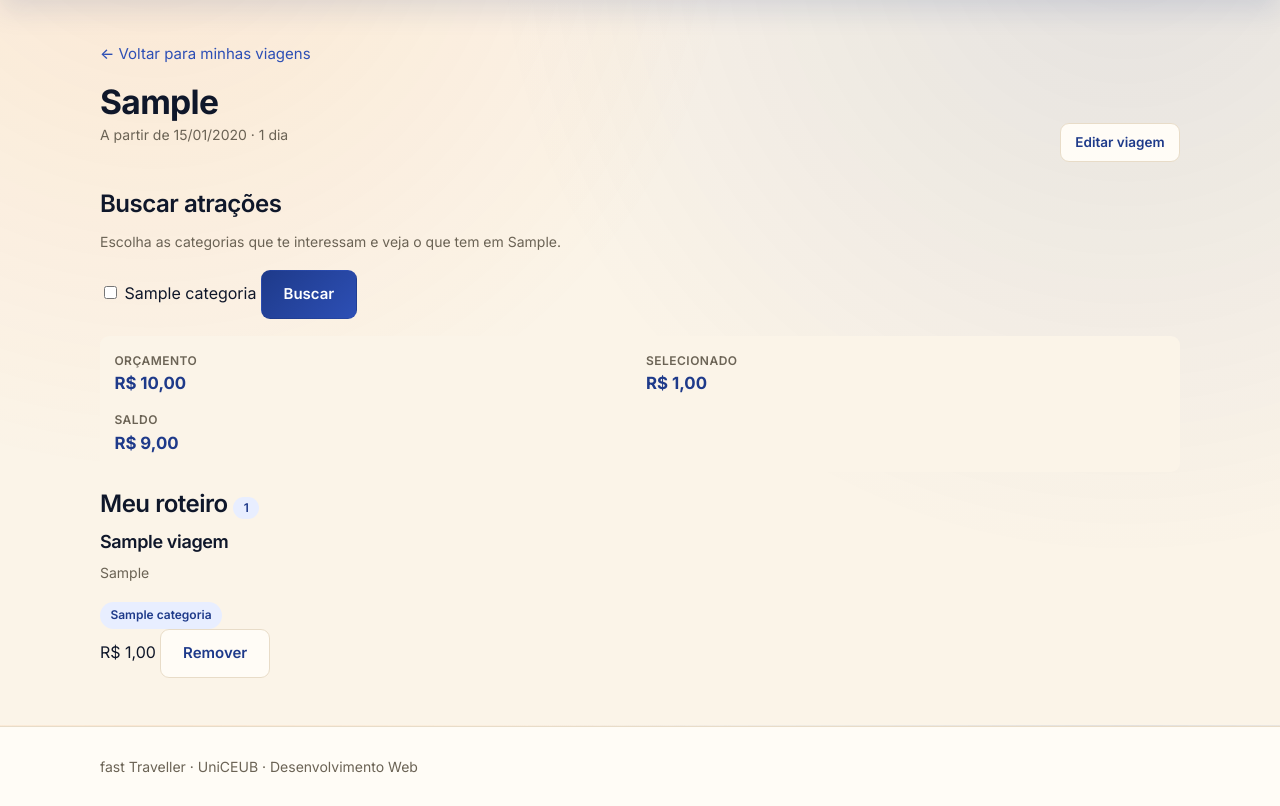
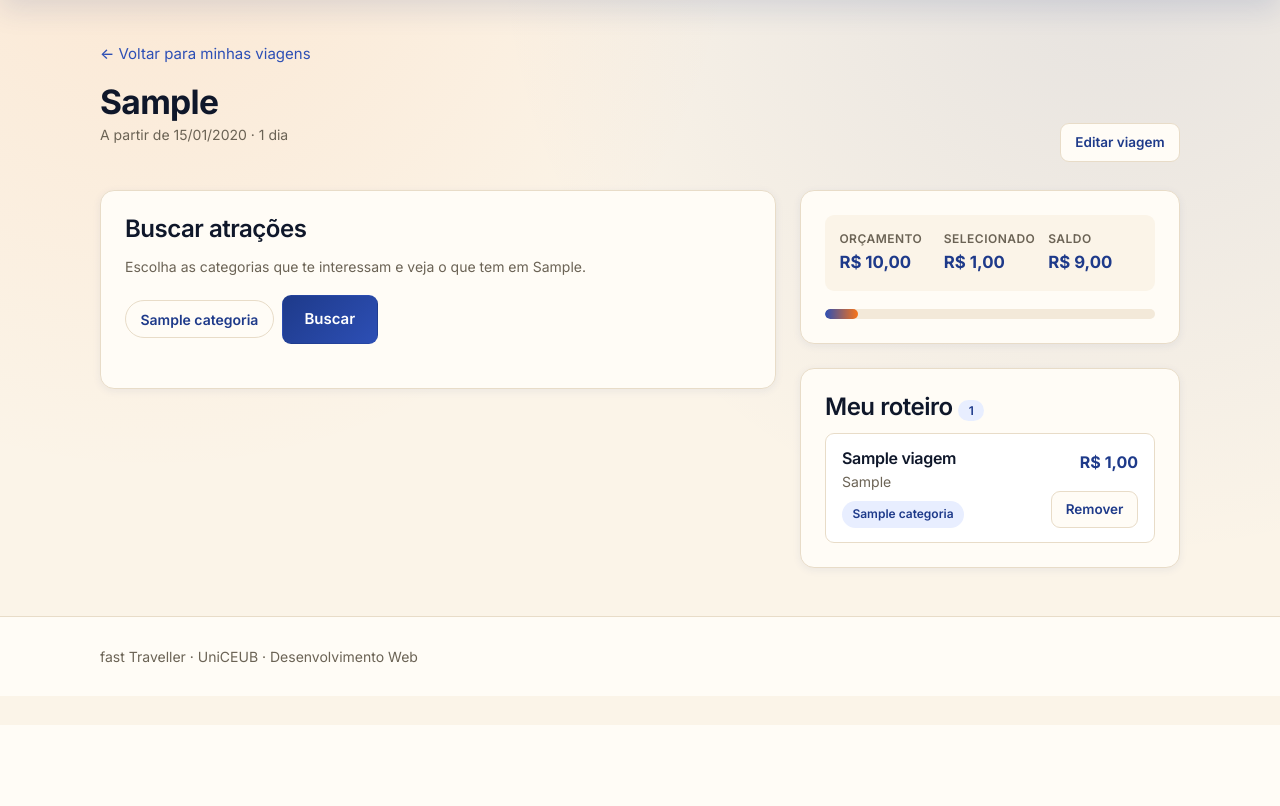
Before and after one commit to YuriMacedoBolis/Fast-Traveller, a Django app: page /viagens/1/ in a window 1280 px wide. Shown: the part 75-881 px from the top of the page. After the commit the page ends 800 px from the top, so only its background shows below. Run offline with Django 5.2, Linux system fonts and the light colour scheme; a user stored in the database is signed in; tables that the repository leaves empty hold one stand-in row (values such as "Sample post"); parts of the project's set-up code (start-up, migrations or seed data) failed here and were passed over.

Commit message:
style: adiciona estilos da tela de roteiro

```diff
--- a/static/css/base.css
+++ b/static/css/base.css
@@ -725,3 +725,175 @@ a:hover {
     align-items: end;
   }
 }
+
+.bloco {
+  background: var(--superficie);
+  border: 1px solid var(--borda);
+  border-radius: var(--raio);
+  box-shadow: var(--sombra);
+  padding: 1.5rem;
+  animation: surgir 460ms var(--transicao) both;
+}
+
+.roteiro {
+  display: grid;
+  grid-template-columns: 1fr;
+  gap: 1.5rem;
+  align-items: start;
+}
+
+.roteiro__lateral {
+  display: grid;
+  gap: 1.5rem;
+}
+
+.dados-viagem--tres {
+  grid-template-columns: repeat(3, 1fr);
+  margin-top: 0;
+}
+
+.resumo-orcamento {
+  transition: border-color var(--transicao), box-shadow var(--transicao);
+}
+
+.resumo-orcamento--estourado {
+  border-color: var(--alerta);
+  box-shadow: 0 0 0 3px rgb(220 38 38 / 0.15);
+}
+
+.barra-progresso {
+  height: 10px;
+  background: var(--creme-escuro);
+  border-radius: 999px;
+  overflow: hidden;
+}
+
+.barra-progresso__preenchimento {
+  height: 100%;
+  width: 0;
+  border-radius: 999px;
+  background: linear-gradient(90deg, var(--azul-medio), var(--laranja-aventura));
+  transition: width 400ms var(--transicao), background var(--transicao);
+}
+
+.barra-progresso__preenchimento--estourado {
+  background: var(--alerta);
+}
+
+.aviso-estouro {
+  margin: 0.85rem 0 0;
+  color: var(--alerta);
+  font-weight: 600;
+  font-size: 0.9375rem;
+}
+
+.filtro-categorias {
+  display: flex;
+  flex-wrap: wrap;
+  gap: 0.5rem;
+  align-items: center;
+  margin-bottom: 1.25rem;
+}
+
+.chip {
+  position: relative;
+  cursor: pointer;
+}
+
+.chip input {
+  position: absolute;
+  opacity: 0;
+}
+
+.chip span {
+  display: inline-block;
+  padding: 0.4rem 0.9rem;
+  border: 1.5px solid var(--borda);
+  border-radius: 999px;
+  background: var(--superficie);
+  font-size: 0.875rem;
+  font-weight: 600;
+  color: var(--azul-viagem);
+  transition: background var(--transicao), color var(--transicao), border-color var(--transicao);
+}
+
+.chip:hover span {
+  border-color: var(--azul-claro);
+}
+
+.chip input:checked + span {
+  background: var(--azul-viagem);
+  border-color: var(--azul-viagem);
+  color: #fff;
+}
+
+.chip input:focus-visible + span {
+  outline: 3px solid rgb(79 111 212 / 0.4);
+  outline-offset: 2px;
+}
+
+.lista-atracoes {
+  display: grid;
+  gap: 0.75rem;
+}
+
+.item-atracao {
+  display: flex;
+  justify-content: space-between;
+  gap: 1rem;
+  padding: 0.9rem 1rem;
+  background: #fff;
+  border: 1px solid var(--borda);
+  border-radius: var(--raio-pequeno);
+  animation: surgir 320ms var(--transicao) both;
+}
+
+.item-atracao__nome {
+  font-size: 1rem;
+  margin: 0 0 0.15rem;
+}
+
+.item-atracao__endereco {
+  margin: 0 0 0.45rem;
+}
+
+.item-atracao__etiquetas {
+  display: flex;
+  flex-wrap: wrap;
+  gap: 0.35rem;
+}
+
+.item-atracao__lado {
+  display: flex;
+  flex-direction: column;
+  align-items: flex-end;
+  justify-content: space-between;
+  gap: 0.5rem;
+}
+
+.item-atracao__custo {
+  font-weight: 700;
+  color: var(--azul-viagem);
+  white-space: nowrap;
+}
+
+.item-atracao .btn {
+  padding: 0.4rem 0.85rem;
+  font-size: 0.8438rem;
+}
+
+.item-atracao .btn:disabled {
+  opacity: 0.6;
+  cursor: wait;
+}
+
+@media (min-width: 900px) {
+  .roteiro {
+    grid-template-columns: minmax(0, 1fr) 380px;
+  }
+
+  .roteiro__lateral {
+    position: sticky;
+    top: 5.5rem;
+  }
+}
```
